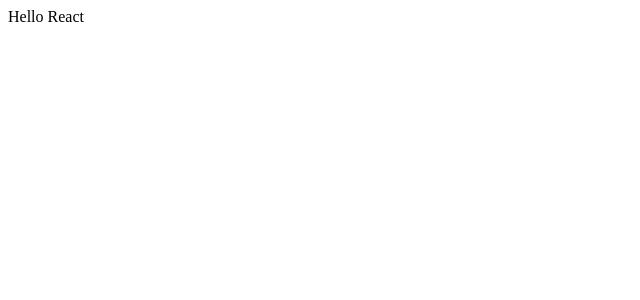
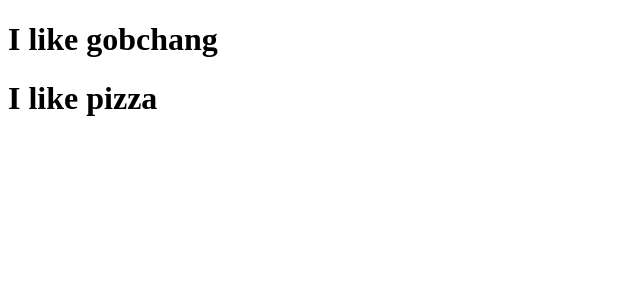
Before and after one commit to hanmanjung/movie_app_2021, a JavaScript app: page / in a window 1280 px wide. Shown: the top 300 px of the page, without its empty margins (0-640 px from the left). Built offline with nearby package versions, Linux system fonts and the light colour scheme.

Commit message:
0915_commit

```diff
--- a/src/App.js
+++ b/src/App.js
@@ -1,11 +1,45 @@
+import Potato from "./Potato"
 
 
+const FoodLike = [
+  {
+    name : "gobchang",
+    image: "http://th2.tmon.kr/thumbs/image/46b/303/d46/fe4e3add6_700x700_95_FIT.jpg"
+  },
+  {
+    name : "pizza",
+    image : "https://w.namu.la/s/8c2aebf04d4c6e0ae24ebf3b3789cb064f353da40f0a2916630ee33cc34742414ac8427b8765569e84d615a24cac7bc389ada2e5c60579541ea8b41be9b22db6d0ce58f59fd1ac01912436c928605cd86974e360258a66ac0374662e70b0ae73"
+  }
+]
+
+// function renderFood(dish) {
+//   return (
+//     <Food name={dish.name} picture={dish.image} />
+//   )
+// }
+
+const renderFood = dish => <Food name={dish.name} picture={dish.image} />
+
 function App() {
-  return (
+  console.log(FoodLike.map(renderFood));
+  return(
     <div>
-      Hello React
+      {
+        FoodLike.map(dish => (<Food name={dish.name} picture={dish.image} />))
+      }
     </div>
-  );
+  )
 }
 
-export default App
+function Food({name, picture}){
+
+  return (
+  <div>
+    <h1>I like {name} </h1>
+    <image src={picture} />
+
+  </div>
+  )
+}
+
+export default App;
--- /dev/null
+++ b/src/potato.js
@@ -0,0 +1,5 @@
+function Potato(bar){
+  return<h1>I love {bar.foo}</h1>
+}
+
+export default Potato;
```
